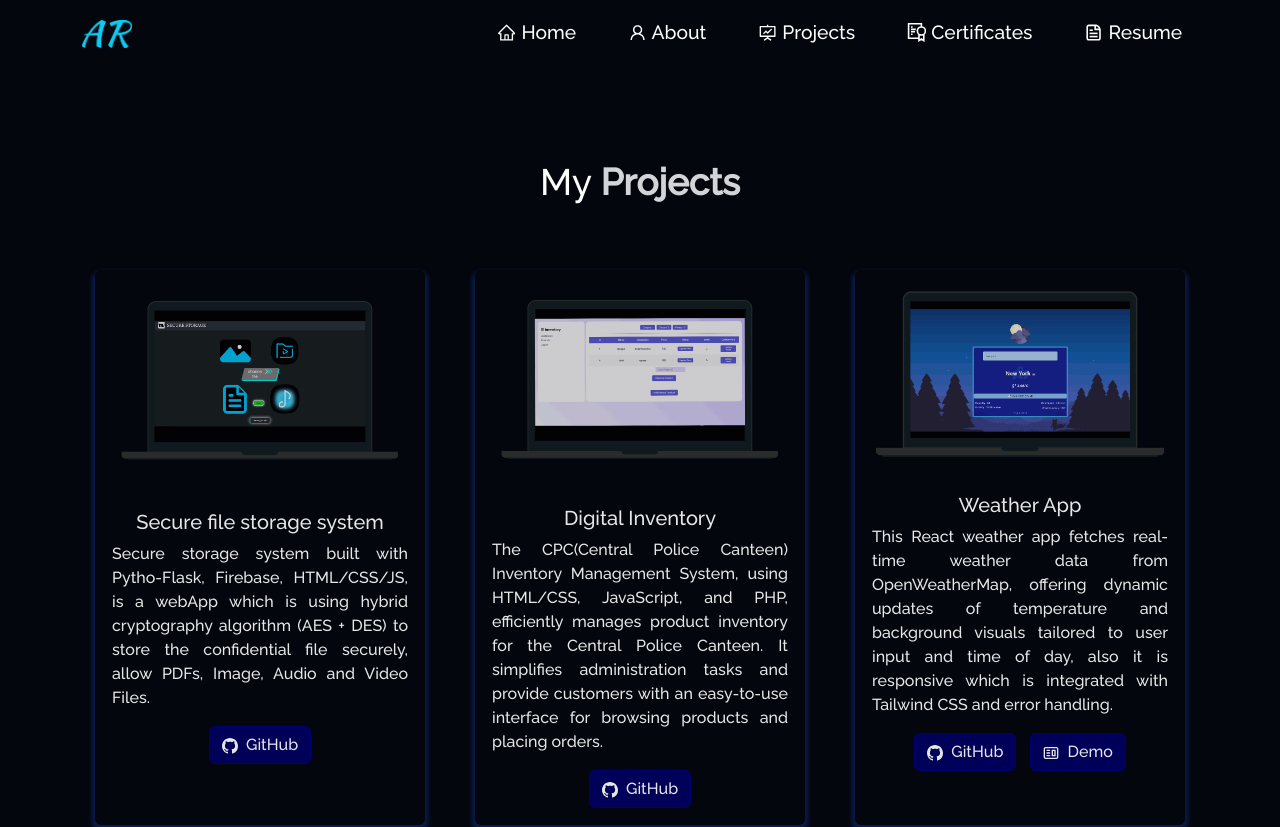
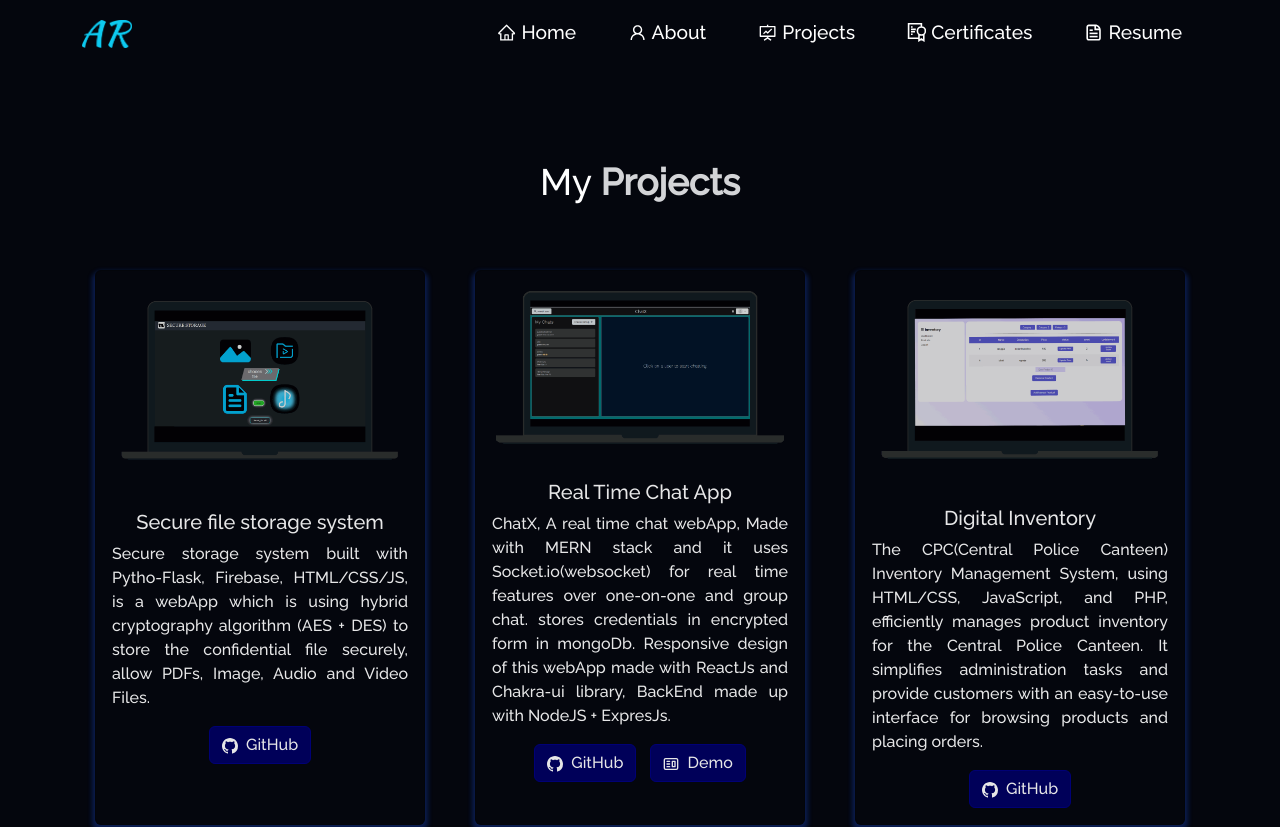
Before and after one commit to AR2905/AvR-Portfolio, a React (Vite) app: page /project in a window 1280 px wide. Shown: the top 827 px of the page. Built offline with nearby package versions, Linux system fonts and the light colour scheme.

Commit message:
New Project Added

```diff
--- a/src/components/Projects/Projects.jsx
+++ b/src/components/Projects/Projects.jsx
@@ -1,4 +1,3 @@
-import React from "react";
 import { Container, Row, Col } from "react-bootstrap";
 import ProjectCard from "./ProjectCards";
 import Particle from "../Particle";
@@ -11,7 +10,7 @@ import TC from "../../Assets/Projects/TC.png";
 import Di from "../../Assets/Projects/DI.png";
 import WA from "../../Assets/Projects/Weather.png";
 import PF from "../../Assets/Projects/Portfolio.png";
-
+import ChatX from "../../Assets/Projects/chatx.png"
 
 function Projects() {
   return (
@@ -30,6 +29,17 @@ function Projects() {
               title="Secure file storage system"
               description="Secure storage system built with Pytho-Flask, Firebase, HTML/CSS/JS, is a webApp which is using hybrid cryptography algorithm (AES + DES) to store the confidential file securely, allow PDFs, Image, Audio and Video Files."
               ghLink="https://github.com/AR2905/Secure_Storage_System"
+            />
+          </Col>
+
+          <Col md={4} className="project-card">
+            <ProjectCard
+              imgPath={ChatX}
+              isBlog={false}
+              title="Real Time Chat App"
+              description="ChatX, A real time chat webApp, Made with MERN stack and it uses Socket.io(websocket) for real time features over one-on-one and group chat. stores credentials in encrypted form in mongoDb. Responsive design of this webApp made with ReactJs and Chakra-ui library, BackEnd made up with NodeJS + ExpresJs. "
+              ghLink="https://github.com/AR2905/RealTime-ChatApp"
+              demoLink="https://chatx-7yko.onrender.com/"
             />
           </Col>
 
```
Also changed, not shown: src/Assets/Projects/chatx.png (added).
